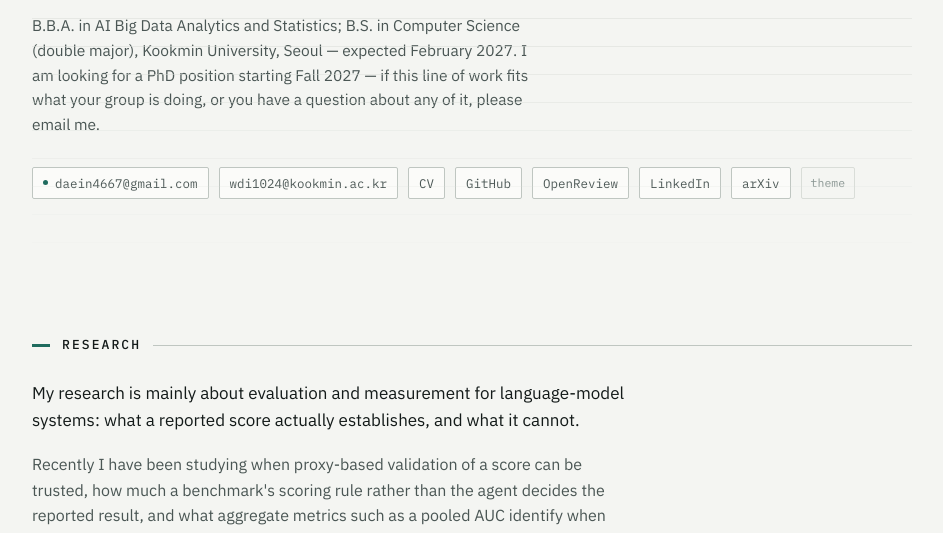
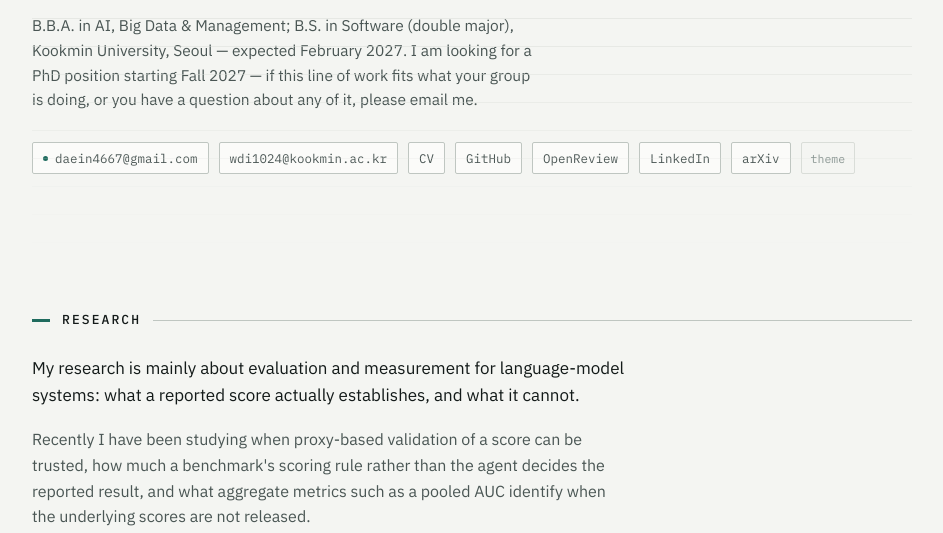
Before and after one commit to wdi1024/wdi1024.github.io, a plain HTML site: page index.html in a window 1280 px wide. Shown: the part 262-795 px from the top of the page, without its empty margins (168-1111 px from the left). Drawn offline with Linux system fonts and the light colour scheme.

Commit message:
Match degree names to transcript

```diff
--- a/index.html
+++ b/index.html
@@ -224,7 +224,7 @@
       I work on evaluation, measurement and inference-time methods for language models.
     </p>
     <p class="hero__bio">
-      B.B.A. in AI Big Data Analytics and Statistics; B.S. in Computer Science (double major),
+      B.B.A. in AI, Big Data &amp; Management; B.S. in Software (double major),
       Kookmin University, Seoul — expected February 2027.
       I am looking for a PhD position starting Fall 2027 — if this line of work fits what your
       group is doing, or you have a question about any of it, please email me.
```
